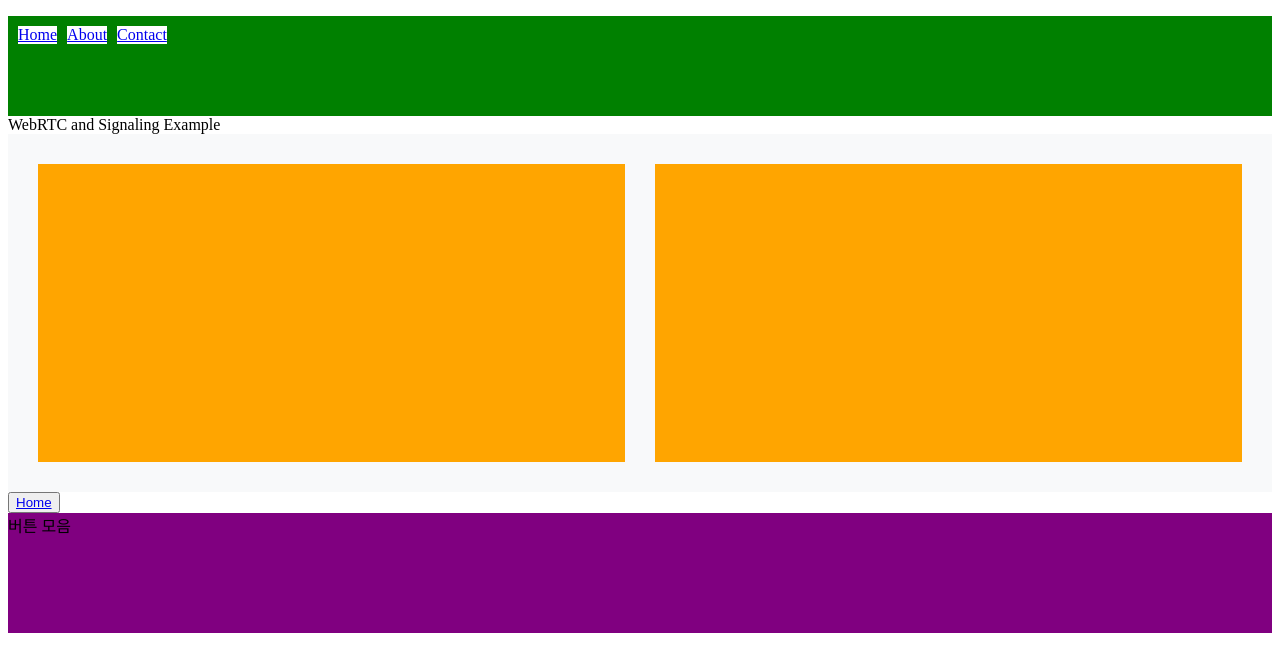
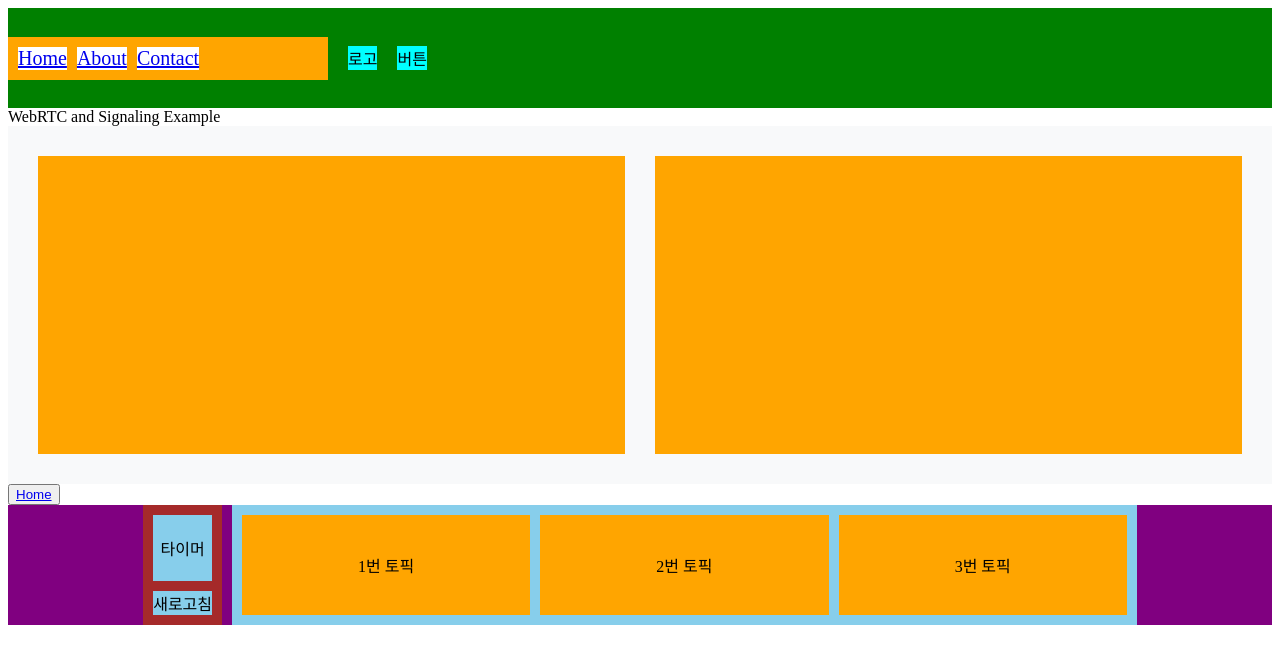
Before and after one commit to gdwb3219/webrtc_chat, a React (Create React App) app: page /meeting2 in a window 1280 px wide. Shown: the top 672 px of the page. Built offline with nearby package versions, Linux system fonts and the light colour scheme; no server answers.

Commit message:
CSS 가닥 잡기

```diff
--- a/package.json
+++ b/package.json
@@ -36,5 +36,8 @@
       "last 1 firefox version",
       "last 1 safari version"
     ]
+  },
+  "devDependencies": {
+    "mockrtc": "^0.3.2"
   }
 }
--- a/src/components/ButtonBar.jsx
+++ b/src/components/ButtonBar.jsx
@@ -4,7 +4,17 @@ import "../css/ButtonBar.css";
 function ButtonBar() {
   return (
     <>
-      <div className='dashboard'>버튼 모음</div>
+      <div className='dashboard'>
+        <div className="status-container">
+          <div className="timer">타이머</div>
+          <div className="refresh">새로고침</div>
+        </div>
+        <div className="topic-container">
+          <div className="topic">1번 토픽</div>
+          <div className="topic">2번 토픽</div>
+          <div className="topic">3번 토픽</div>
+        </div>
+      </div>
     </>
   );
 }
--- a/src/components/NavBar.jsx
+++ b/src/components/NavBar.jsx
@@ -19,6 +19,8 @@ function NavBar() {
             </li>
           </ul>
         </nav>
+        <div className="logo">로고</div>
+        <div className="button">버튼</div>
       </div>
     </>
   );
--- a/src/components/VideoChat.jsx
+++ b/src/components/VideoChat.jsx
@@ -80,22 +80,22 @@ function VideoChat() {
       });
   };
 
-  const handleStop = () => {
-    if (stream) {
-      const tracks = stream.getTracks();
-      tracks.forEach((track) => track.stop());
-    }
-  };
+  // const handleStop = () => {
+  //   if (stream) {
+  //     const tracks = stream.getTracks();
+  //     tracks.forEach((track) => track.stop());
+  //   }
+  // };
 
-  const createAnswer = (offer) => {
-    peerConnection.current
-      .setRemoteDescription(new RTCSessionDescription(offer))
-      .then(() => peerConnection.current.createAnswer())
-      .then((sdp) => peerConnection.current.setLocalDescription(sdp))
-      .then(() => {
-        // Send the answer to the remote peer
-      });
-  };
+  // const createAnswer = (offer) => {
+  //   peerConnection.current
+  //     .setRemoteDescription(new RTCSessionDescription(offer))
+  //     .then(() => peerConnection.current.createAnswer())
+  //     .then((sdp) => peerConnection.current.setLocalDescription(sdp))
+  //     .then(() => {
+  //       // Send the answer to the remote peer
+  //     });
+  // };
   return (
     <>
       <div className='video-box'>
--- a/src/css/ButtonBar.css
+++ b/src/css/ButtonBar.css
@@ -2,4 +2,51 @@
   width: 100%;
   height: 120px;
   background-color: purple;
+  display: flex;
+  justify-content: center;
+  gap: 10px;
 }
+
+.status-container {
+  background-color: brown;
+  display: flex;
+  flex-direction: column;
+  gap: 10px;
+  padding: 10px;
+}
+
+.timer {
+  background-color: skyblue;
+  height: 100%;
+  display: flex;
+  align-items: center;
+  justify-content: center;
+}
+
+.refresh {
+  background-color: skyblue;
+  display: flex;
+  align-items: center;
+  justify-content: center;
+}
+
+.topic-container {
+  display: flex;
+  flex-direction: row;
+  flex-wrap: wrap;
+  width: 70%;
+  background-color: skyblue;
+  gap: 10px;
+  align-items: center;
+  justify-content: center;
+  padding: 10px;
+}
+
+.topic {
+  background-color: orange;
+  flex: 1 1 calc(33.333% - 20px); /* 각 inner div가 차지할 수 있는 공간을 1/3로 설정하되, 간격을 고려하여 계산 */
+  height: 100%;           /* 높이는 자동으로 조정되도록 설정 */
+  display: flex;
+  align-items: center;
+  justify-content: center;
+}
--- a/src/css/NavBar.css
+++ b/src/css/NavBar.css
@@ -1,15 +1,30 @@
 .navigation {
   height: 100px;
   background-color: green;
+  display: flex;
+  align-items: center;
+  gap: 20px;
 }
 
 nav ul {
   list-style: none;
   padding: 10px;
   display: flex;
+  background-color: orange;
+  flex-direction: row;
+  width: 300px;
 }
+
 nav ul li {
-  flex-direction: column;
   margin-right: 10px;
   background-color: white;
+  font-size: 20px;
 }
+
+.logo {
+  background-color: aqua;
+}
+
+.button {
+  background-color: aqua;
+}
```
Also changed, not shown: 1 other file (tests, documents, lock files or other folders).
